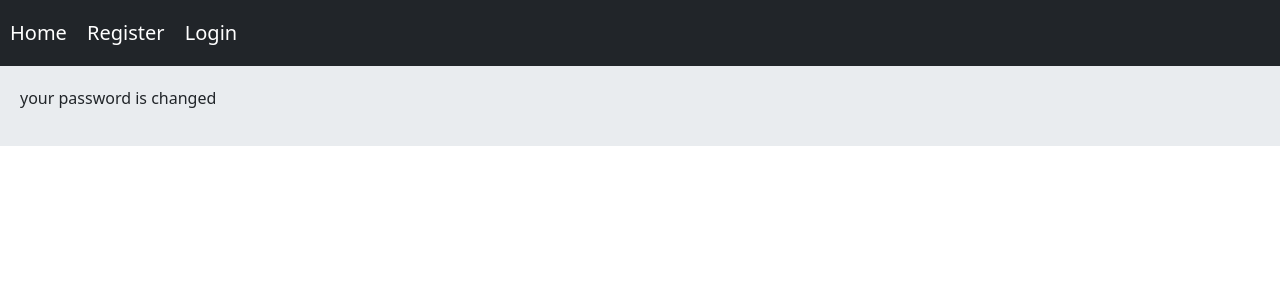
After one commit to mahdipanahimpui/social, a Django app: page /accounts/reset/complete/ in a window 1280 px wide. The commit adds this page. Shown: the top 300 px of the page. Run offline with Django 4.2, Linux system fonts and the light colour scheme.

Commit message:
reset_password_all_steps(reverse_lazey)

```diff
--- /dev/null
+++ b/account/templates/account/password_reset_complete.html
@@ -0,0 +1,5 @@
+{% extends 'base.html' %}
+
+{% block content %}
+    <p>your password is changed</p>
+{% endblock %}
--- /dev/null
+++ b/account/templates/account/password_reset_done.html
@@ -0,0 +1,6 @@
+{% extends 'base.html' %}
+
+
+{% block content %}
+    <p>we sent you an email</p>
+{% endblock %}
--- a/account/templates/account/password_reset_email.html
+++ b/account/templates/account/password_reset_email.html
@@ -1,6 +1,4 @@
-Someone asked for password for email {{ email }}.
-Follow the link below:
-
-{{ protocol }}://{{ domain }}{% url 'password_reset_confirm' uidb64=uid token=token%}
+Someone asked for password reset for email {{ email }}. Follow the link below:
+{{ protocol}}://{{ domain }}{% url 'account:password_reset_confirm' uidb64=uid token=token %}
 
 <!-- email, protocol, domain, uid and token is passed by PasswordResetView -->
--- a/account/urls.py
+++ b/account/urls.py
@@ -7,6 +7,9 @@ urlpatterns = [
     path('login/', views.UserLoginView.as_view(), name='user_login'),
     path('logout/', views.UserLogoutView.as_view(), name='user_logout'),
     path('profile/<int:user_id>', views.UserProfileView.as_view(), name='user_profile'),
-    path('reset/', views.UserPasswordResetView.as_view(), name='reset_password'),
+    path('reset/', views.UserPasswordResetView.as_view(), name='password_reset'),
+    path('reset/done/', views.UserPasswordResetDoneView.as_view(), name='password_reset_done'),
+    path('reset/confirm/<uidb64>/<token>', views.UserPasswordResetConfirmView.as_view(), name='password_reset_confirm'),
+    path('reset/complete/', views.UserPasswordResetComplete.as_view(), name='password_reset_complete')
 
 ]
--- a/account/views.py
+++ b/account/views.py
@@ -6,8 +6,8 @@ from django.contrib import messages
 from django.contrib.auth import authenticate, login, logout
 from django.contrib.auth.mixins import LoginRequiredMixin
 from home.models import Post
-from django.contrib.auth import views as AuthViews
-from django.urls import reverse, reverse_lazy
+from django.contrib.auth import views as auth_views
+from django.urls import reverse_lazy
 
 
 class UserRegisterView(View):
@@ -99,10 +99,32 @@ class UserProfileView(LoginRequiredMixin, View):
 
 
 
-
-class UserPasswordResetView(AuthViews.PasswordResetView):
+# sending email
+# user send email in input field in template_name(password_reset_form.html)
+# an email as email_template_name shape(account/password_reset_email.html) is sent to user by app
+# after sending email to user, success_url('account:password_reset_home') is shown
+class UserPasswordResetView(auth_views.PasswordResetView):
     template_name = 'account/password_reset_form.html'
-    success_url = reverse('account:password_reset_home') # because it is class variable, it try to access url,
-    # but url does not exists yet sor use reverse_lazey
+    success_url = reverse_lazy('account:password_reset_done') # because it is class variable, it try to access url,
+    # *** but url does not exists yet sor use reverse_lazey ***
     # success_url = reverse_lazy('account:password_reset_home')
     email_template_name = 'account/password_reset_email.html'
+
+
+## after sending email to user, success_url('account:password_reset_home') is shown by calling below
+# view by UserPasswordResetView
+class UserPasswordResetDoneView(auth_views.PasswordChangeDoneView):
+    template_name = 'account/password_reset_done.html'
+
+
+## showing a page that access to user to change him/his passowrd and confirm it
+# this view need uidb64 and token
+# the url of this view is shown in email context in password_reset_email.html
+class UserPasswordResetConfirmView(auth_views.PasswordResetConfirmView):
+    # an template that use to change password
+    template_name = 'account/password_reset_confirm.html'
+    success_url =  reverse_lazy('account:password_reset_complete')
+
+
+class UserPasswordResetComplete(auth_views.PasswordResetCompleteView):
+    template_name =  'account/password_reset_complete.html'
```
Also changed, not shown: account/templates/account/password_reset_confirm.html (added, +15 -0 lines), db.sqlite3.
